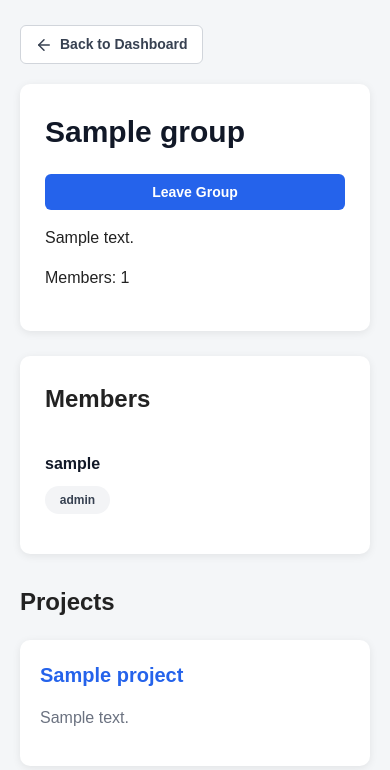
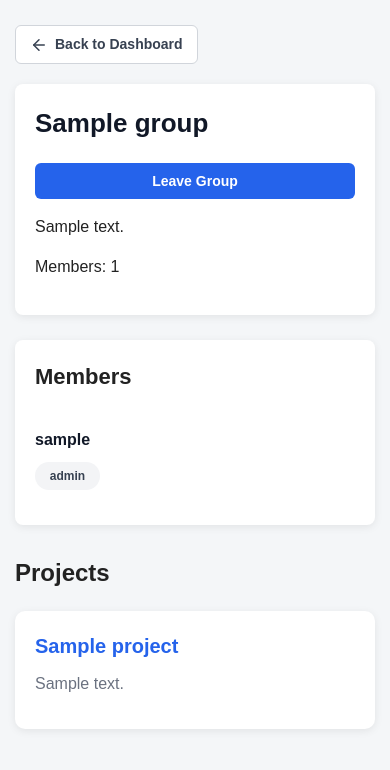
Before and after one commit to Cha-Luna-Star/ProjectManagement-WebApp, a Flask app: page /groups/1 in a window 390 px wide. Shown: the top 770 px of the page. Run offline with Flask 3, Linux system fonts and the light colour scheme; the visitor is signed in with stand-in values (Sample User, id 1); tables that the repository leaves empty hold one stand-in row (values such as "Sample post"); some libraries are stand-ins or nearby versions.

Commit message:
Finalize group page styling

```diff
--- a/static/css/group.css
+++ b/static/css/group.css
@@ -23,9 +23,10 @@
 }
 
 .group-description {
-    margin: 0 0 15px;
+    margin: 0 0 10px;
     color: #6b7280;
-    line-height: 1.5;
+    line-height: 1.6;
+    max-width: 750px;
 }
 
 .group-actions {
@@ -64,8 +65,8 @@
 }
 
 .group-members h2 {
-    margin-top: 0;
-    margin-bottom: 20px;
+    margin: 0 0 20px;
+    font-size: 22px;
 }
 
 .group-member {
@@ -83,6 +84,7 @@
 
 .group-member > span:first-child {
     flex: 1;
+    min-width: 120px;
     font-weight: 600;
     color: #111827;
 }
@@ -183,6 +185,7 @@
     margin: 0 0 10px;
     font-size: 20px;
 }
+
 .group-project-card h3 a {
     color: #2563eb;
     text-decoration: none;
@@ -193,13 +196,20 @@
 }
 
 .group-project-card p {
+    margin: 0 0 12px;
     color: #6b7280;
-    line-height: 1.5;
+    line-height: 1.6;
 }
 
 .group-project-card > a {
     display: inline-block;
-    margin-top: 5px;
+    margin-top: 4px;
+    font-weight: 600;
+    text-decoration: none;
+}
+
+.group-project-card > a:hover {
+    text-decoration: underline;
 }
 
 .group-projects-header > a {
@@ -286,4 +296,30 @@
         text-align: center;
     }
 
+    .group-header {
+        padding: 20px;
+    }
+
+    .group-members {
+        padding: 20px;
+    }
+
+    .group-add-member {
+        padding: 20px;
+    }
+
+    .group-header h1 {
+        font-size: 26px;
+        word-break: break-word;
+    }
+
+    .group-page {
+        padding: 0 15px;
+    }
+
+    .group-header,
+    .group-members,
+    .group-add-member {
+        border-radius: 8px;
+    }
 }
```
